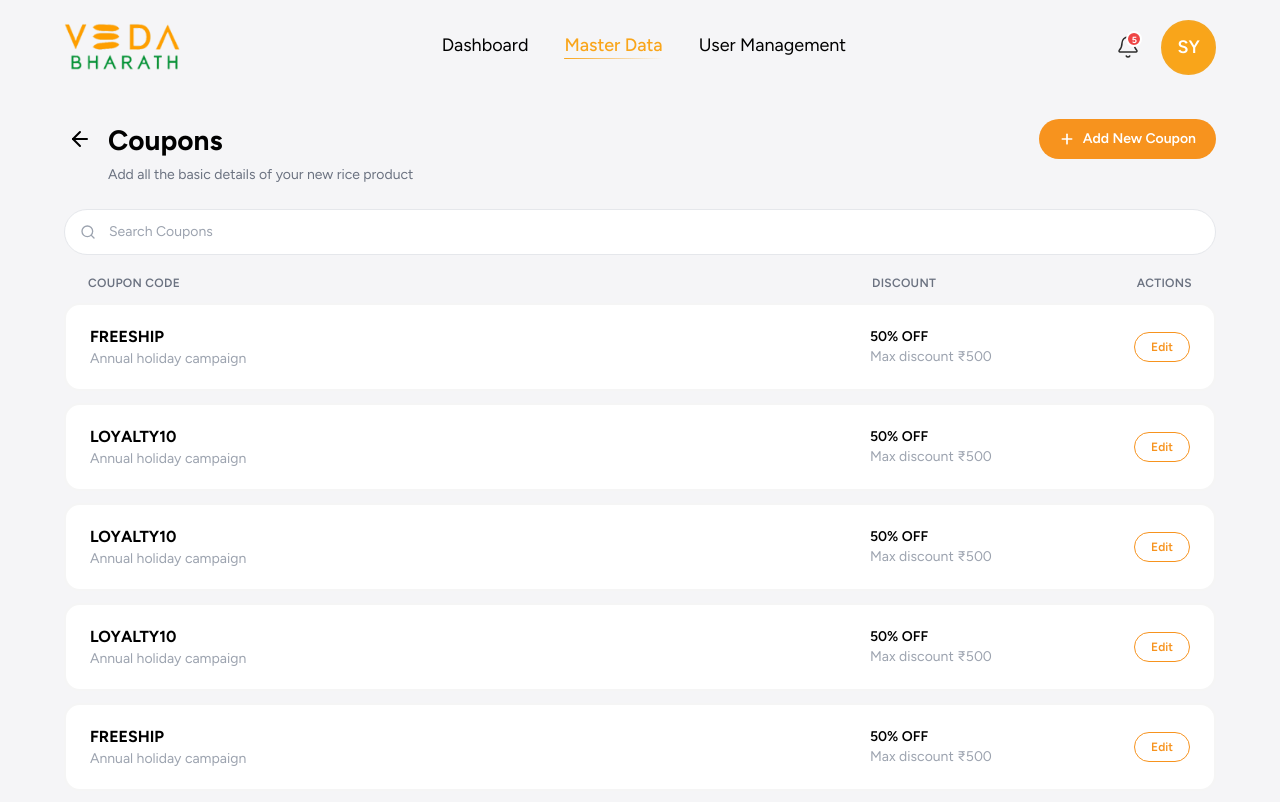
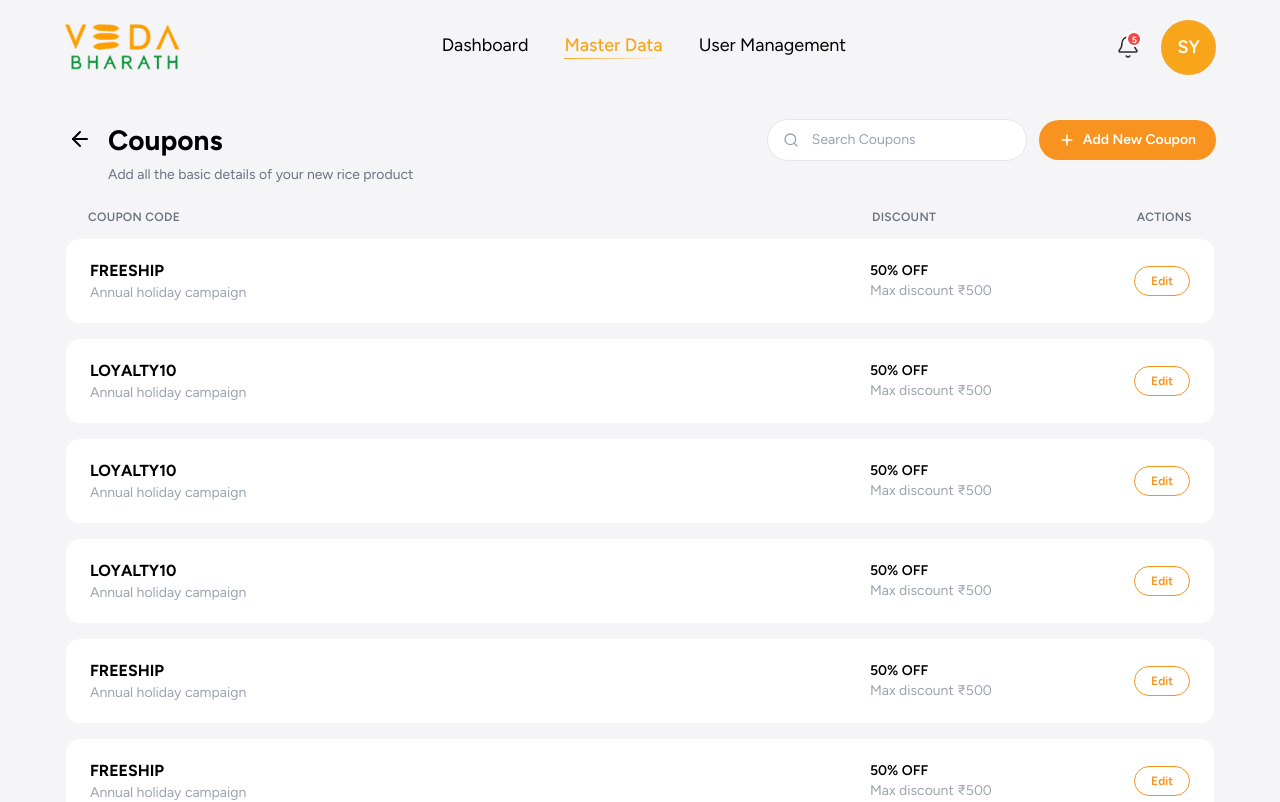
Before and after one commit to ARBRABBIT/Vedabharath-dashboards, a Next.js app: page /super-admin/master-data/coupons in a window 1280 px wide. Shown: the top 802 px of the page. Built offline with nearby package versions, Linux system fonts and the light colour scheme.

Commit message:
Move search bar to header beside Add New Coupon CTA

```diff
--- a/src/app/super-admin/master-data/coupons/page.tsx
+++ b/src/app/super-admin/master-data/coupons/page.tsx
@@ -58,18 +58,8 @@ export default function CouponsPage() {
           subtitle="Add all the basic details of your new rice product"
           backHref="/super-admin/master-data"
           right={
-            <button
-              type="button"
-              onClick={() => setCreateOpen(true)}
-              className="flex cursor-pointer items-center gap-2 whitespace-nowrap rounded-full bg-[#F7931E] px-5 py-2.5 text-sm font-semibold text-white transition-opacity hover:opacity-90"
-            >
-              <Plus className="h-4 w-4" strokeWidth={2.5} />
-              Add New Coupon
-            </button>
-          }
-        />
-
-        <div className="relative mt-6">
+            <div className="flex items-center gap-3">
+              <div className="relative">
                 <Search className="pointer-events-none absolute left-4 top-1/2 h-4 w-4 -translate-y-1/2 text-[#9CA3AF]" />
                 <input
                   type="text"
@@ -79,11 +69,22 @@ export default function CouponsPage() {
                     setPage(1);
                   }}
                   placeholder="Search Coupons"
-            className="w-full rounded-full border border-[#E5E7EB] bg-white py-3 pl-11 pr-4 text-sm outline-none placeholder:text-[#9CA3AF] focus:border-[#F7931E]"
+                  className="w-[220px] rounded-full border border-[#E5E7EB] bg-white py-2.5 pl-11 pr-4 text-sm outline-none placeholder:text-[#9CA3AF] focus:border-[#F7931E] sm:w-[260px]"
                 />
               </div>
+              <button
+                type="button"
+                onClick={() => setCreateOpen(true)}
+                className="flex cursor-pointer items-center gap-2 whitespace-nowrap rounded-full bg-[#F7931E] px-5 py-2.5 text-sm font-semibold text-white transition-opacity hover:opacity-90"
+              >
+                <Plus className="h-4 w-4" strokeWidth={2.5} />
+                Add New Coupon
+              </button>
+            </div>
+          }
+        />
 
-        <div className="mt-5 flex flex-col gap-3">
+        <div className="mt-6 flex flex-col gap-3">
           <div className="flex items-center px-6 text-xs font-semibold uppercase tracking-wide text-[#6B7280]">
             <span className="flex-1">Coupon Code</span>
             <span className="w-[220px]">Discount</span>
```
Lines whose indentation alone changed are shown as unchanged.
